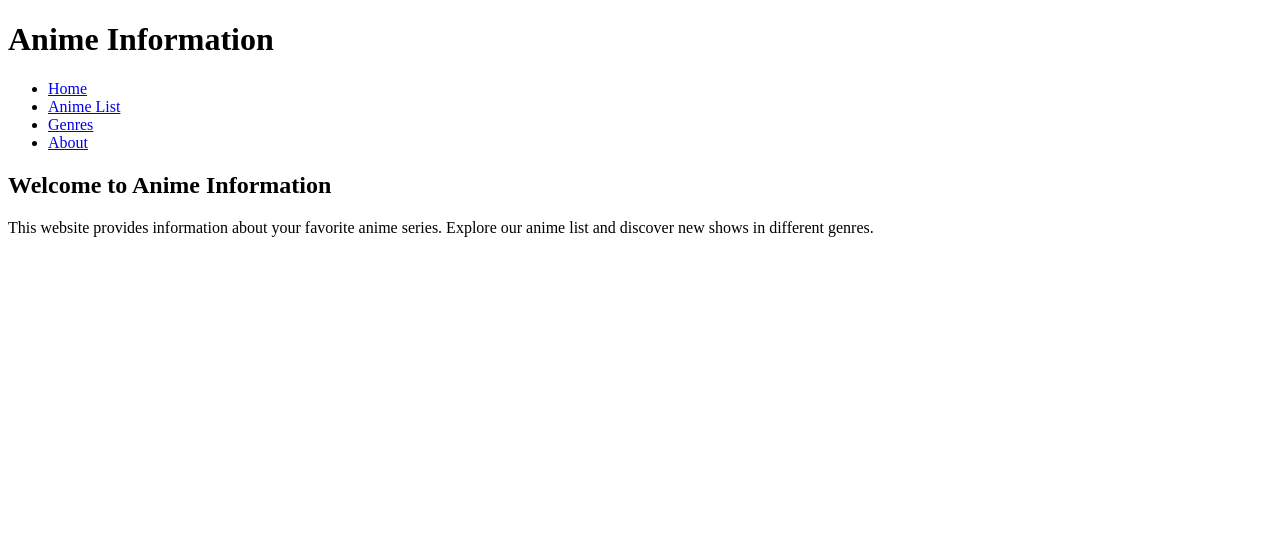
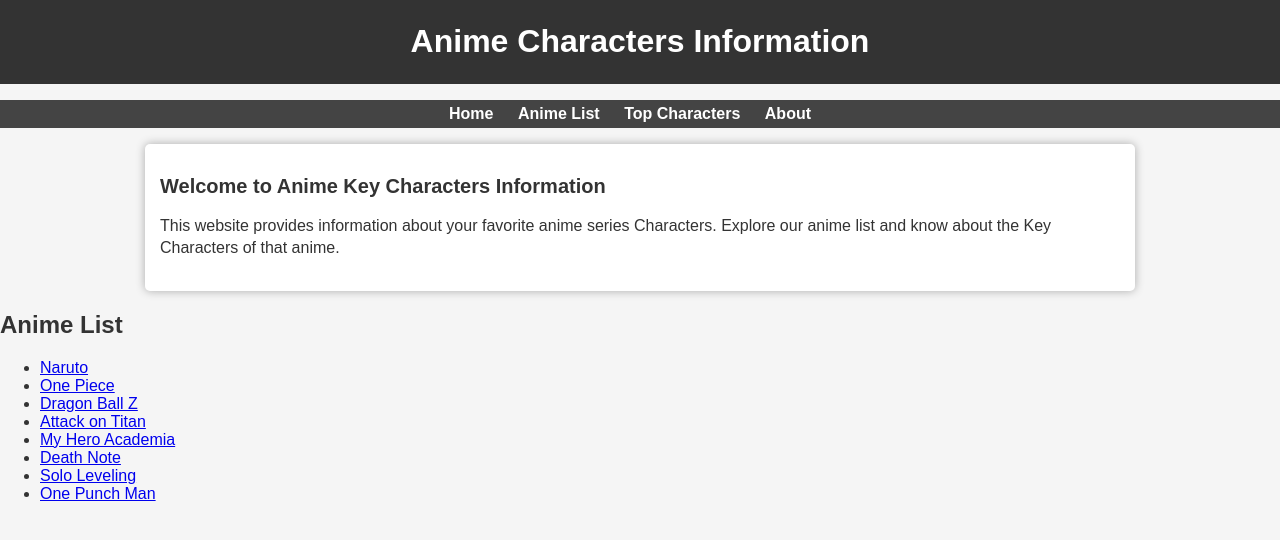
Before and after one commit to singhalaadi/Anifo, a plain HTML site: page index.html in a window 1280 px wide. Drawn offline with Linux system fonts and the light colour scheme.

Commit message:
Added Files

```diff
--- a/index.html
+++ b/index.html
@@ -4,22 +4,39 @@
     <meta charset="UTF-8">
     <meta name="viewport" content="width=device-width, initial-scale=1.0">
     <title>Anime Information</title>
+    <link rel="stylesheet" href="style.css">
 </head>
 <body>
     <header>
-        <h1>Anime Information</h1>
+        <h1>Anime Characters Information</h1>
     </header>
     <nav>
         <ul>
             <li><a href="#">Home</a></li>
             <li><a href="#">Anime List</a></li>
-            <li><a href="#">Genres</a></li>
+            <li><a href="#">Top Characters</a></li>
             <li><a href="#">About</a></li>
         </ul>
     </nav>
-    <div class="container">
-        <h2>Welcome to Anime Information</h2>
-        <p>This website provides information about your favorite anime series. Explore our anime list and discover new shows in different genres.</p>
+    <div class="description">
+        <h2>Welcome to Anime Key Characters Information</h2>
+        <p>This website provides information about your favorite anime series Characters. Explore our anime list and know about the Key Characters of that anime.</p>
+    </div>
+    <div class="anime-img">
+
+    </div>
+    <div class="anime-list">
+        <h2>Anime List</h2>
+        <ul>
+            <li><a href="#">Naruto</a></li>
+            <li><a href="#">One Piece</a></li>
+            <li><a href="#">Dragon Ball Z</a></li>
+            <li><a href="#">Attack on Titan</a></li>
+            <li><a href="#">My Hero Academia</a></li>
+            <li><a href="#">Death Note</a></li>
+            <li><a href="#">Solo Leveling</a></li>
+            <li><a href="#">One Punch Man</a></li>
+        </ul>
     </div>
 </body>
 </html>
--- a/style.css
+++ b/style.css
@@ -1,39 +1,53 @@
 body {
+    font-family: Arial, sans-serif;
+    background-color: #f5f5f5;
+    color: #333;
     margin: 0;
     padding: 0;
-    font-family: Arial, sans-serif;
-
 }
 
-.header {
-    background: linear-gradient(300deg, #00bfff, #ff4c68, #ef8172);
-    background-size: 180% 180%;
-    animation: gradient-animation 18s ease infinite;
+header {
+    background-color: #333;
     color: #fff;
-    padding-bottom: 5px;
-    padding-left: 5px;
+    padding: 2px;
     text-align: center;
 }
 
-h1 {
-    margin: 0;
-    font-weight: bold;
-    display: flex;
-    justify-content: flex-start;
-
+nav {
+    background-color: #444;
+    text-align: center;
 }
 
-nav {
-    margin-top: 10px;
+nav ul {
+    list-style-type: none;
+    padding: 5px;;
 }
 
-nav a {
-
-    color: #fff;
-    text-decoration: none;
-    margin: 0 10px;
+nav ul li {
+    display: inline;
+    margin-right: 20px;
 }
 
-nav a:hover {
-    text-decoration: underline;
+nav ul li a {
+    text-decoration: none;
+    color: #fff;
+    font-weight: bold;
 }
+
+.description {
+    max-width: 960px;
+    margin: 15px auto;
+    padding: 15px;
+    background-color: #fff;
+    border-radius: 5px;
+    box-shadow: 0 0 10px rgba(0, 0, 0, 0.3);
+}
+
+.description h2 {
+    font-size: 20px;
+}
+
+.description p {
+    font-size: 16px;
+    line-height: 1.4;
+}
```
Also changed, not shown: assets/Naruto.jpg (added), assets/One Piece.jpg (added), index.js (added).
